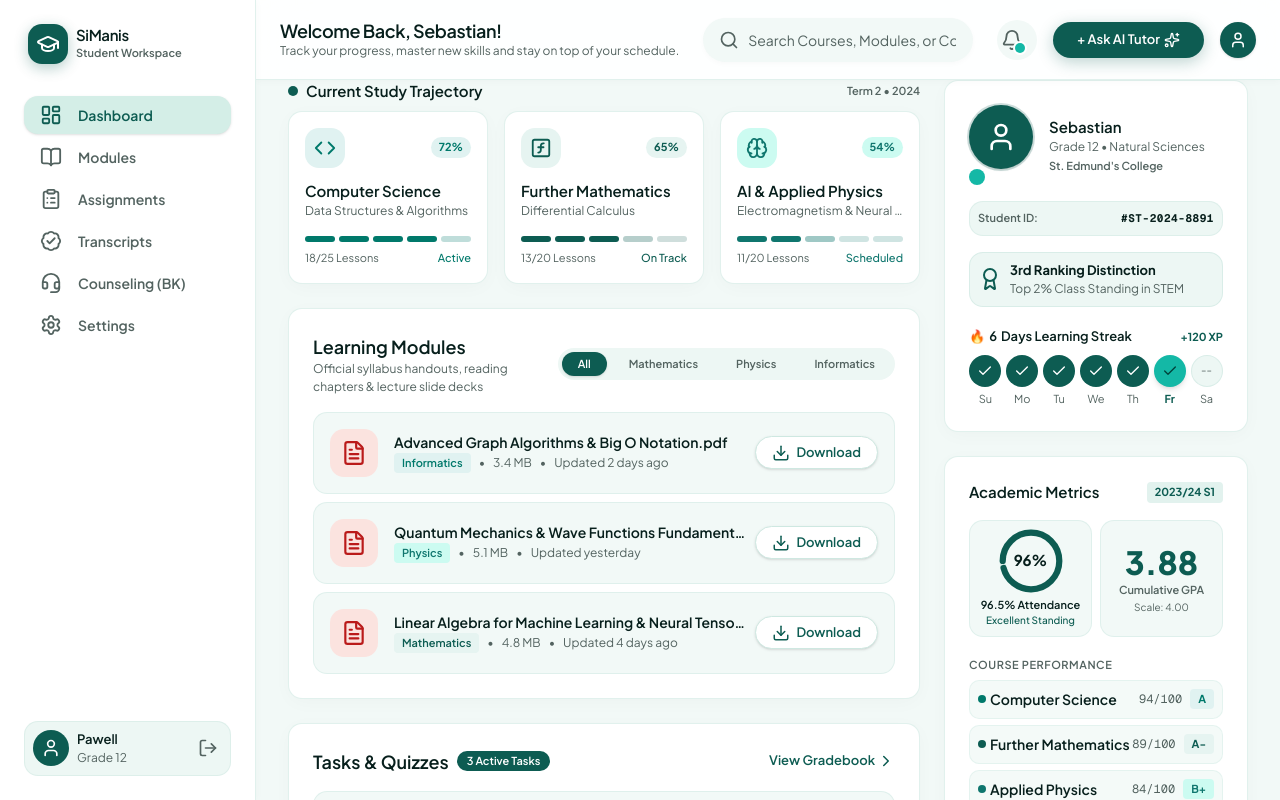
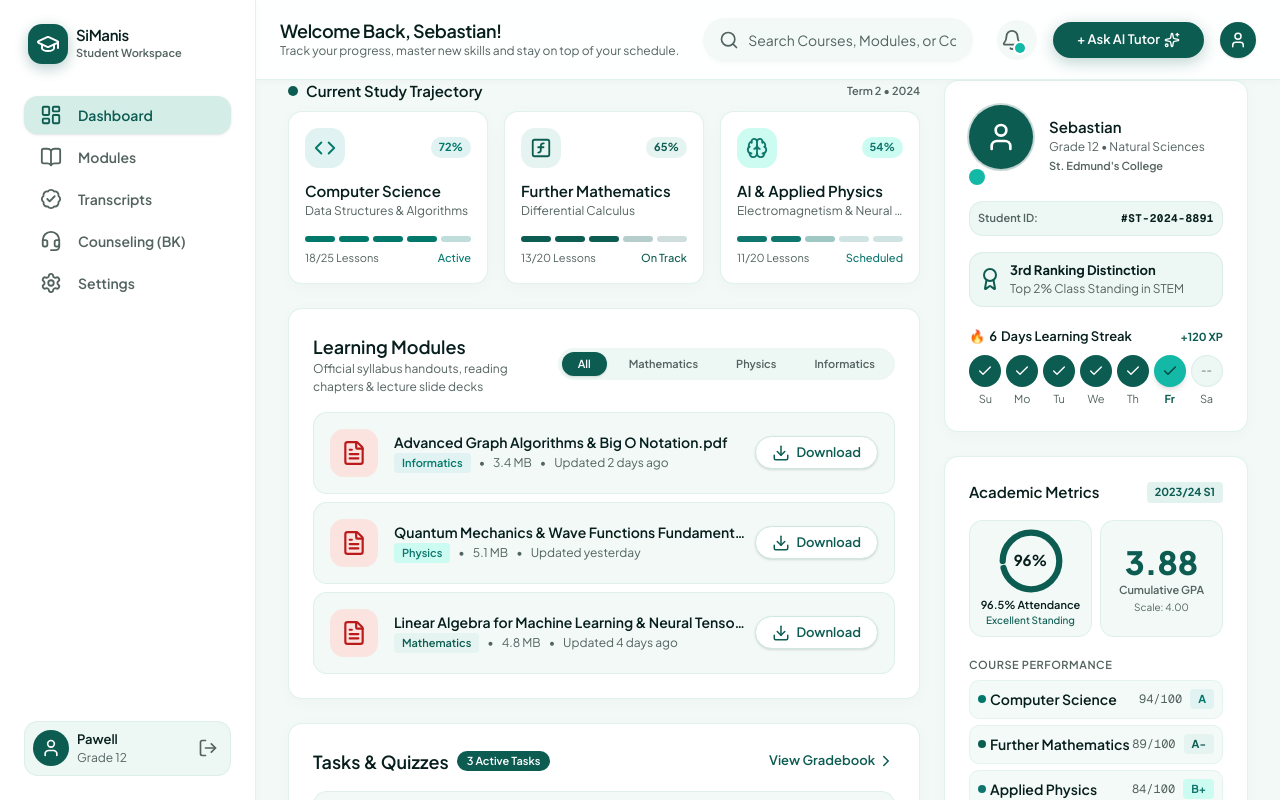
Before and after one commit to rafifhardjaa/LMS, a Next.js app in the folder frontend/: page /student/dashboard in a window 1280 px wide. Shown: the top 800 px of the page. Built offline with nearby package versions, Linux system fonts and the light colour scheme.

Commit message:
deleting assigment page

```diff
--- a/frontend/components/student/sidebar.tsx
+++ b/frontend/components/student/sidebar.tsx
@@ -4,7 +4,6 @@ import { usePathname } from "next/navigation";
 import {
   BadgeCheck,
   BookOpen,
-  ClipboardList,
   GraduationCap,
   Headset,
   LayoutDashboard,
@@ -16,7 +15,6 @@ import {
 const menu = [
   { label: "Dashboard", icon: LayoutDashboard, href: "/student/dashboard", title: "Dashboard" },
   { label: "Modules", icon: BookOpen, href: "/student/modules", title: "Modul Pembelajaran" },
-  { label: "Assignments", icon: ClipboardList, href: "#", title: "Tugas & Kuis" },
   { label: "Transcripts", icon: BadgeCheck, href: "/student/transcripts", title: "Rekap Nilai & Transkrip" },
   { label: "Counseling (BK)", icon: Headset, href: "/student/counseling", title: "Konseling & Bimbingan" },
   { label: "Settings", icon: Settings, href: "/student/settings", title: "Pengaturan Akun" },
```
